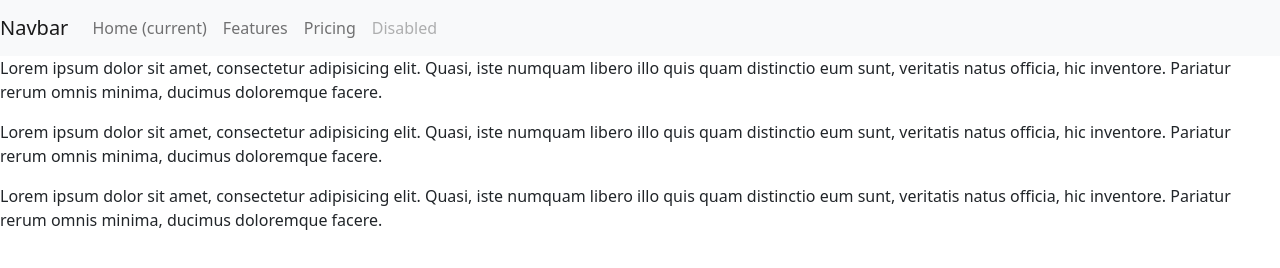
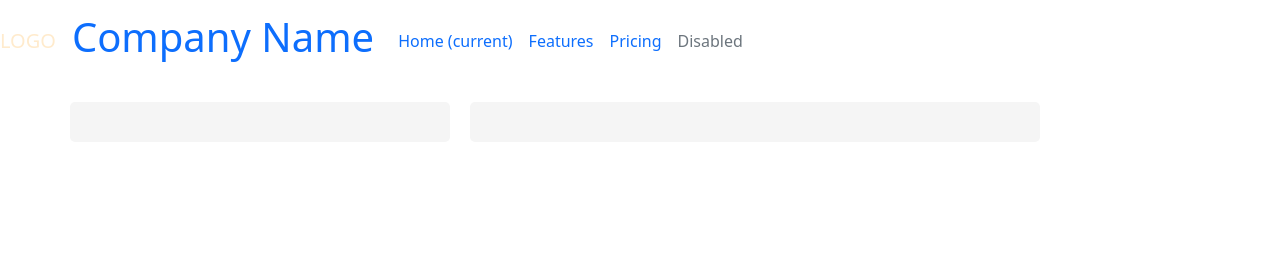
Before and after one commit to D3ltaT1me/GeographyProject, a plain HTML site: page index.html in a window 1280 px wide. Drawn offline with nearby package versions, Linux system fonts and the light colour scheme.

Commit message:
light changes

```diff
--- a/css/styles.css
+++ b/css/styles.css
@@ -0,0 +1,11 @@
+a.navbar-brand#logo-img {
+    color: blanchedalmond;
+}
+
+#paresl {
+    background-color: #f5f5f5;
+    border-radius: 5px;
+    padding: 20px;
+    margin-top: 20px;
+    margin-right: 20px;
+}
--- a/index.html
+++ b/index.html
@@ -8,8 +8,9 @@
     <title>Company Name</title>
 </head>
 <body>
-    <nav class="navbar navbar-expand-lg navbar-light bg-light">
-        <a class="navbar-brand" href="#">Navbar</a>
+    <nav class="navbar navbar-expand-lg navbar-inverse navbar-fixed-top">
+        <a class="navbar-brand" id="logo-img" href="#">LOGO</a>
+        <a class="navbar-brand" href="#"><h1>Company Name</h1></a>
         <button class="navbar-toggler" type="button" data-toggle="collapse" data-target="#navbarNav" aria-controls="navbarNav" aria-expanded="false" aria-label="Toggle navigation">
           <span class="navbar-toggler-icon"></span>
         </button>
@@ -30,9 +31,13 @@
           </ul>
         </div>
       </nav>
-    <p>Lorem ipsum dolor sit amet, consectetur adipisicing elit. Quasi, iste numquam libero illo quis quam distinctio eum sunt, veritatis natus officia, hic inventore. Pariatur rerum omnis minima, ducimus doloremque facere.</p>
-    <p>Lorem ipsum dolor sit amet, consectetur adipisicing elit. Quasi, iste numquam libero illo quis quam distinctio eum sunt, veritatis natus officia, hic inventore. Pariatur rerum omnis minima, ducimus doloremque facere.</p>
-    <p>Lorem ipsum dolor sit amet, consectetur adipisicing elit. Quasi, iste numquam libero illo quis quam distinctio eum sunt, veritatis natus officia, hic inventore. Pariatur rerum omnis minima, ducimus doloremque facere.</p>
+      <div class="container">
+        <div class="row">
+          <div class="col-lg-4" id="paresl"></div>
+          <div class="col-lg-6" id="paresl"></div>
+        </div>
+      </div>
+
 
 
     <script src="js/jquery-3.2.1.min.js"></script>
```
